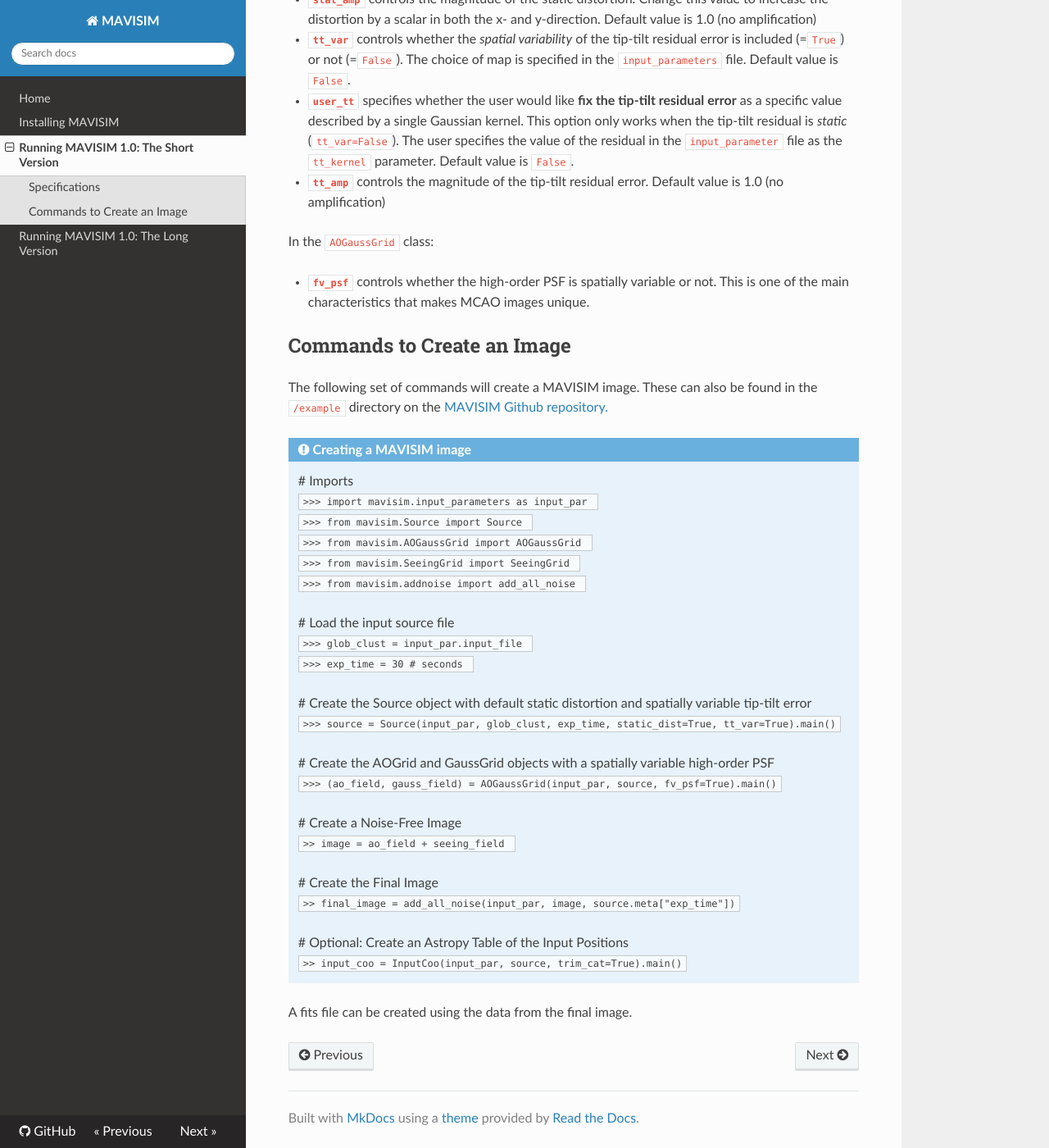
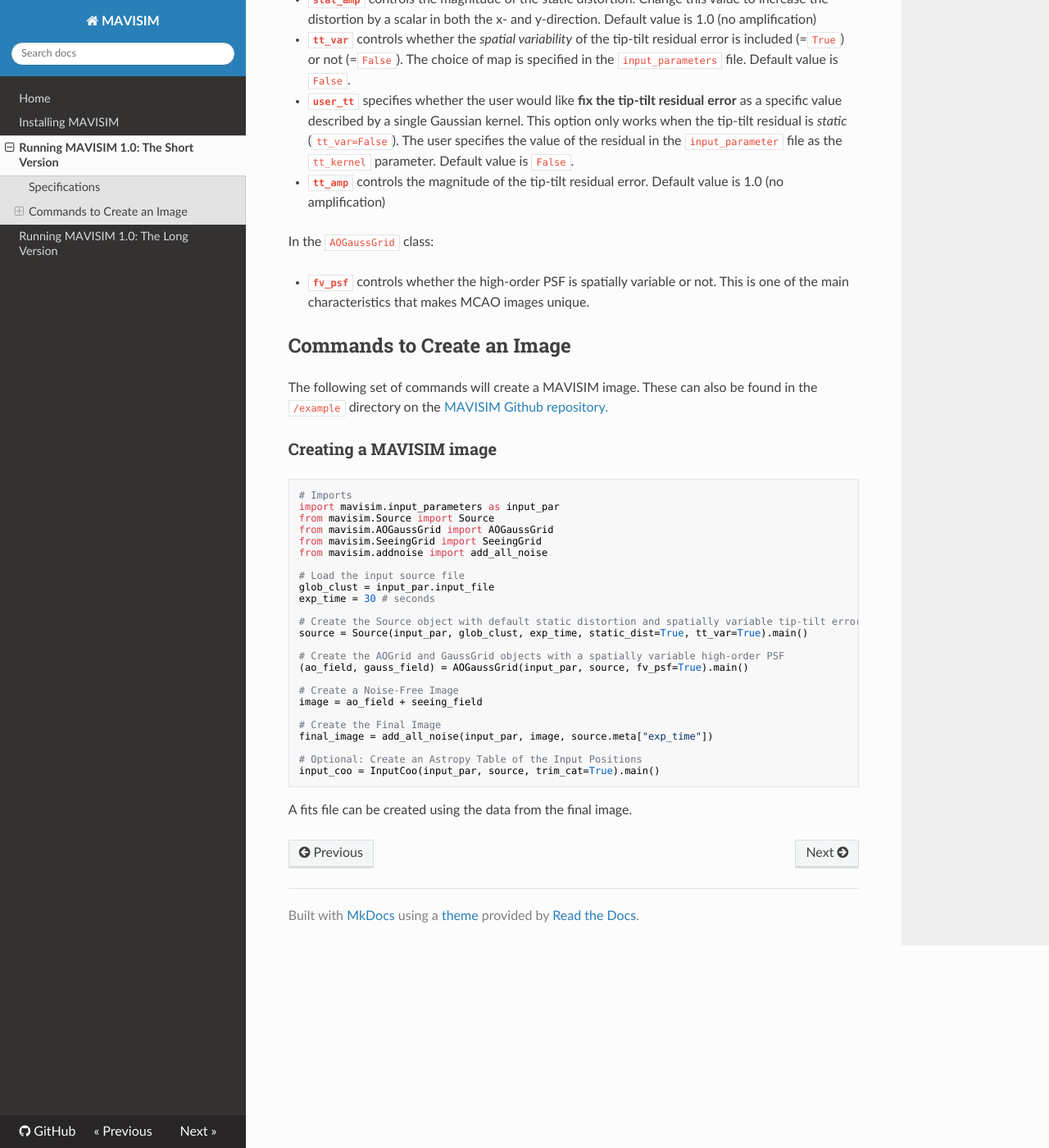
Before and after one commit to smonty93/MAVISIM, an MkDocs documentation site: the page built from docs/runningmavisimshort.md, in a window 1280 px wide and 1400 px high, scrolled down 747 px. Shown: the whole window at 82% size. Built offline with MkDocs 1.6.1, drawn with Linux system fonts in a browser that asks for light colours; nearby versions of some CDN libraries.

Commit message:
Update runningmavisimshort.md
python syntax highlighting

````diff
--- a/docs/runningmavisimshort.md
+++ b/docs/runningmavisimshort.md
@@ -30,42 +30,34 @@ In the `AOGaussGrid` class:
 ## Commands to Create an Image
 The following set of commands will create a MAVISIM image. These can also be found in the `/example` directory on the <a href="https://github.com/smonty93/MAVISIM" target="_blank">MAVISIM Github repository.</a>
 
-<div class="admonition note">
-<p class="admonition-title">Creating a MAVISIM image</p>
-<p>
-	# Imports <br>
-	<code>>>> import mavisim.input_parameters as input_par </code> <br>
-	<code>>>> from mavisim.Source import Source </code> <br>
-	<code>>>> from mavisim.AOGaussGrid import AOGaussGrid </code> <br>
-	<code>>>> from mavisim.SeeingGrid import SeeingGrid </code> <br>
-	<code>>>> from mavisim.addnoise import add_all_noise </code> <br>
-</p>
-<p>
-	# Load the input source file <br>
-	<code>>>> glob_clust = input_par.input_file </code> <br>
-	<code>>>> exp_time = 30 # seconds </code>
-</p>
-<p>
-	# Create the Source object with default static distortion and spatially variable tip-tilt error<br>
-	<code>>>> source = Source(input_par, glob_clust, exp_time, static_dist=True, tt_var=True).main()</code>
-</p>
-<p>
-	# Create the AOGrid and GaussGrid objects with a spatially variable high-order PSF<br>
-	<code>>>> (ao_field, gauss_field) = AOGaussGrid(input_par, source, fv_psf=True).main()</code>
-</p>
-<p>
-	# Create a Noise-Free Image<br>
-	<code>>> image = ao_field + seeing_field </code>
-</p>
-<p>
-	# Create the Final Image<br>
-	<code>>> final_image = add_all_noise(input_par, image, source.meta["exp_time"])</code>
+### Creating a MAVISIM image
 
-</p>
-<p>
-	# Optional: Create an Astropy Table of the Input Positions<br>
-	<code>>> input_coo = InputCoo(input_par, source, trim_cat=True).main()</code>
-</p>
-</div>
+```python
+# Imports
+import mavisim.input_parameters as input_par
+from mavisim.Source import Source
+from mavisim.AOGaussGrid import AOGaussGrid
+from mavisim.SeeingGrid import SeeingGrid
+from mavisim.addnoise import add_all_noise
+
+# Load the input source file
+glob_clust = input_par.input_file
+exp_time = 30 # seconds
+
+# Create the Source object with default static distortion and spatially variable tip-tilt error
+source = Source(input_par, glob_clust, exp_time, static_dist=True, tt_var=True).main()
+
+# Create the AOGrid and GaussGrid objects with a spatially variable high-order PSF
+(ao_field, gauss_field) = AOGaussGrid(input_par, source, fv_psf=True).main()
+
+# Create a Noise-Free Image
+image = ao_field + seeing_field
+
+# Create the Final Image
+final_image = add_all_noise(input_par, image, source.meta["exp_time"])
+
+# Optional: Create an Astropy Table of the Input Positions
+input_coo = InputCoo(input_par, source, trim_cat=True).main()
+```
 
 A fits file can be created using the data from the final image.
````
